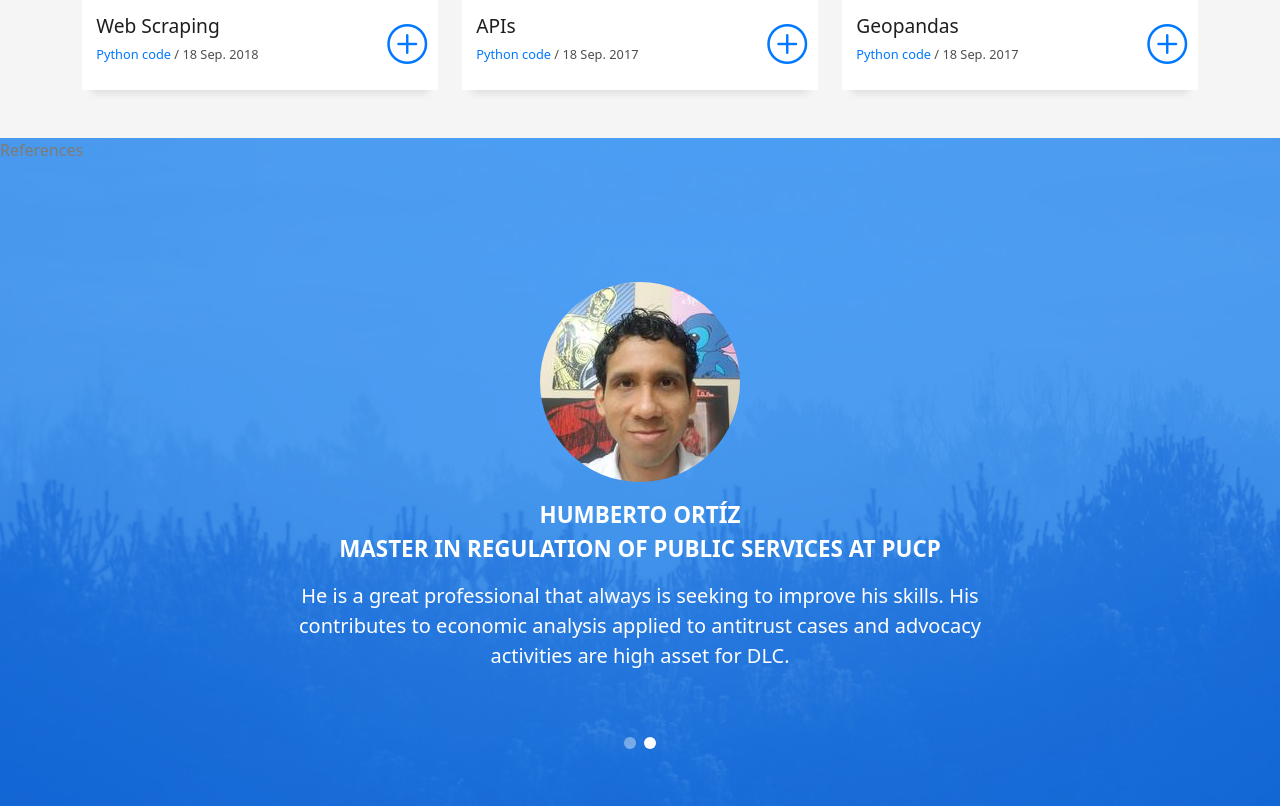
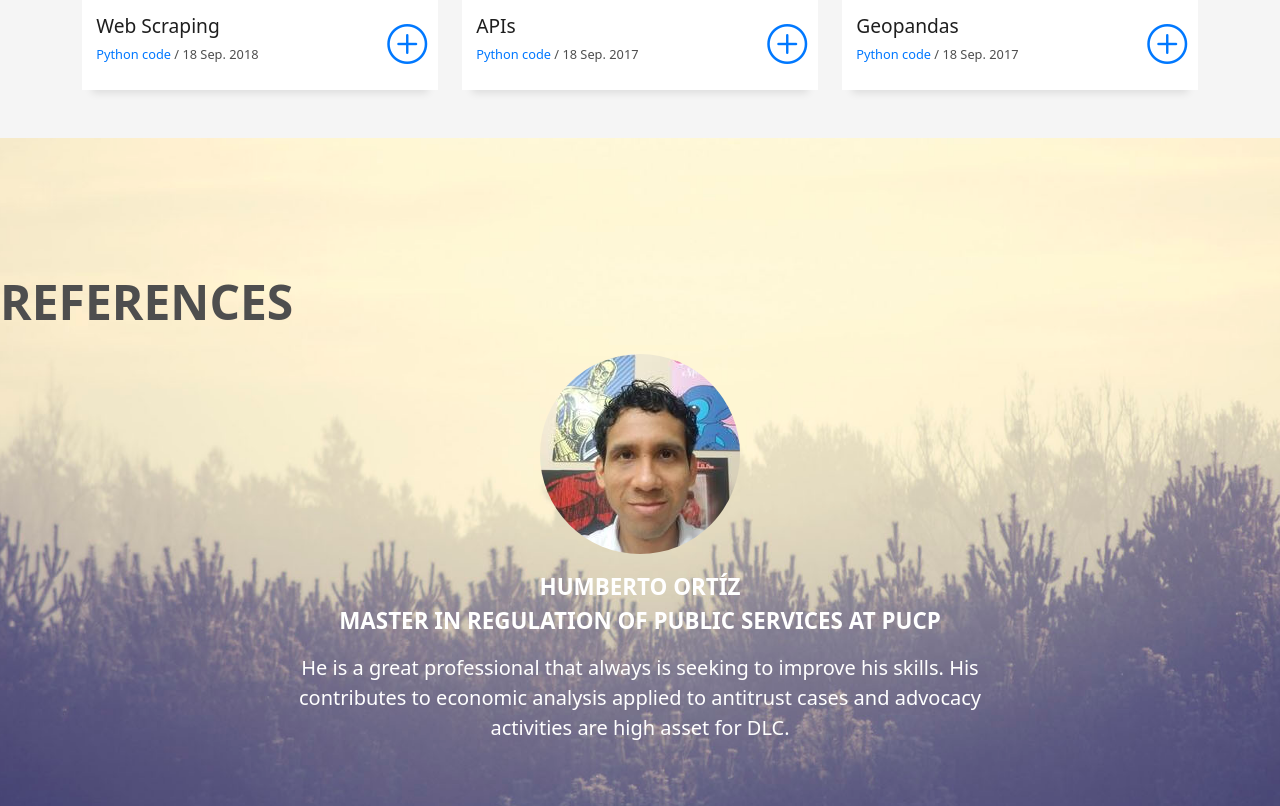
Before and after one commit to hansaguirre1/HansAguirre, a plain HTML site: page index.html in a window 1280 px wide. Shown: the part 3520-4326 px from the top of the page. Drawn offline with Linux system fonts and the light colour scheme.

Commit message:
Update index.html

```diff
--- a/index.html
+++ b/index.html
@@ -427,7 +427,7 @@
     <!-- ======= Testimonials Section ======= -->
     <section id="testimonials">
     <div class="testimonials paralax-mf bg-image" style="background-image: url(assets/img/overlay-bg.jpg)">
-      <div class="overlay-mf">References</div>
+      <div class="title-a">References</div>
       <div class="container">
         <div class="row">
           <div class="col-md-12">
```
